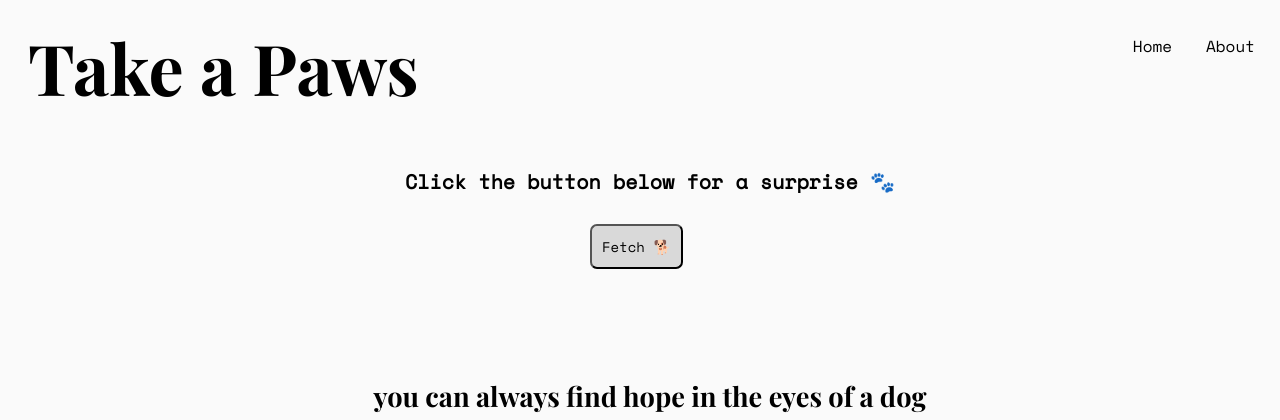
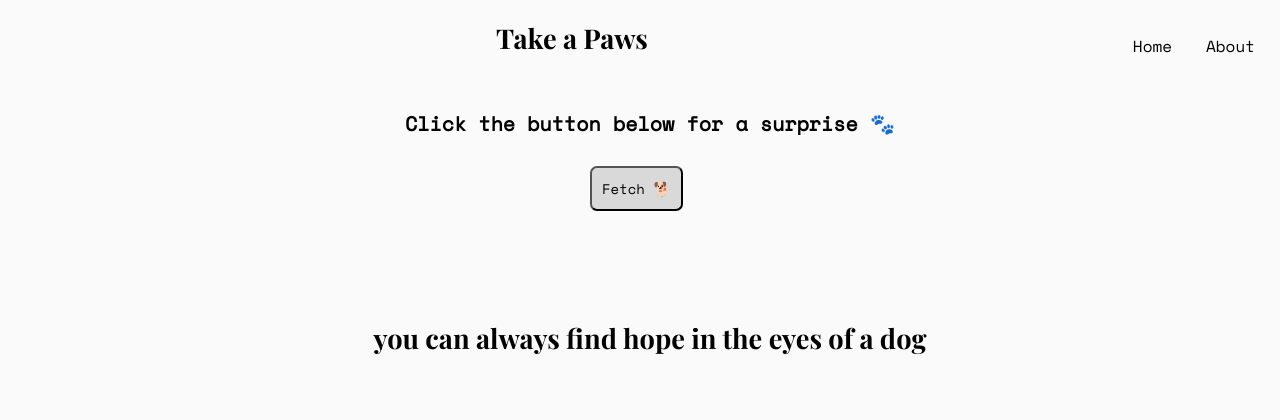
Before and after one commit to rvth/takeapaws, a Flask app: page / in a window 1280 px wide. Shown: the top 420 px of the page. Run offline with Flask 2, Linux system fonts and the light colour scheme.

Commit message:
updating h1

```diff
--- a/static/css/style.css
+++ b/static/css/style.css
@@ -1,16 +1,11 @@
 /* layout */
-.title {
-    color: black;
-    font-size: 4.375rem;
-    font-weight: bold;
-    font-family: 'Playfair Display', monospace;
-}
 
 h1 {
     color: black;
-    font-size: 1.875rem;
+    font-size: 1.7rem;
     font-weight: bold;
     font-family: 'Playfair Display', monospace;
+    text-align: center;
 }
 
 h2 {
--- a/templates/about.html
+++ b/templates/about.html
@@ -32,7 +32,7 @@ height="0" width="0" style="display:none;visibility:hidden"></iframe></noscript>
             </ul>
 
  <div class="container container-header">
-        <h1 class="title">
+        <h1>
             Take a Paws
         </h1>
     </div>
--- a/templates/index.html
+++ b/templates/index.html
@@ -32,7 +32,7 @@ height="0" width="0" style="display:none;visibility:hidden"></iframe></noscript>
             </ul>
 
   <div class="container container-header">
-        <h1 class="title">
+        <h1>
             Take a Paws
         </h1>
     </div>
```
